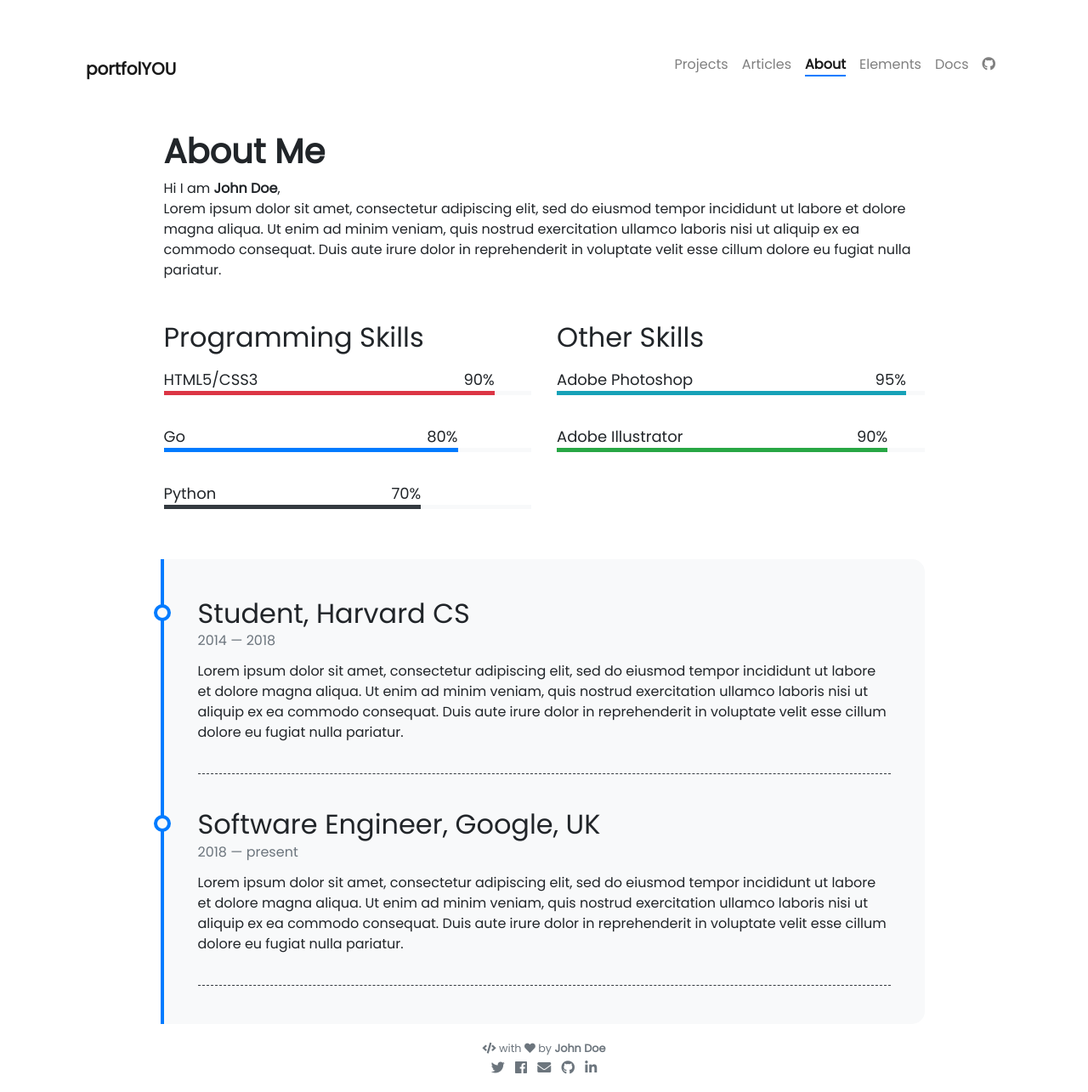
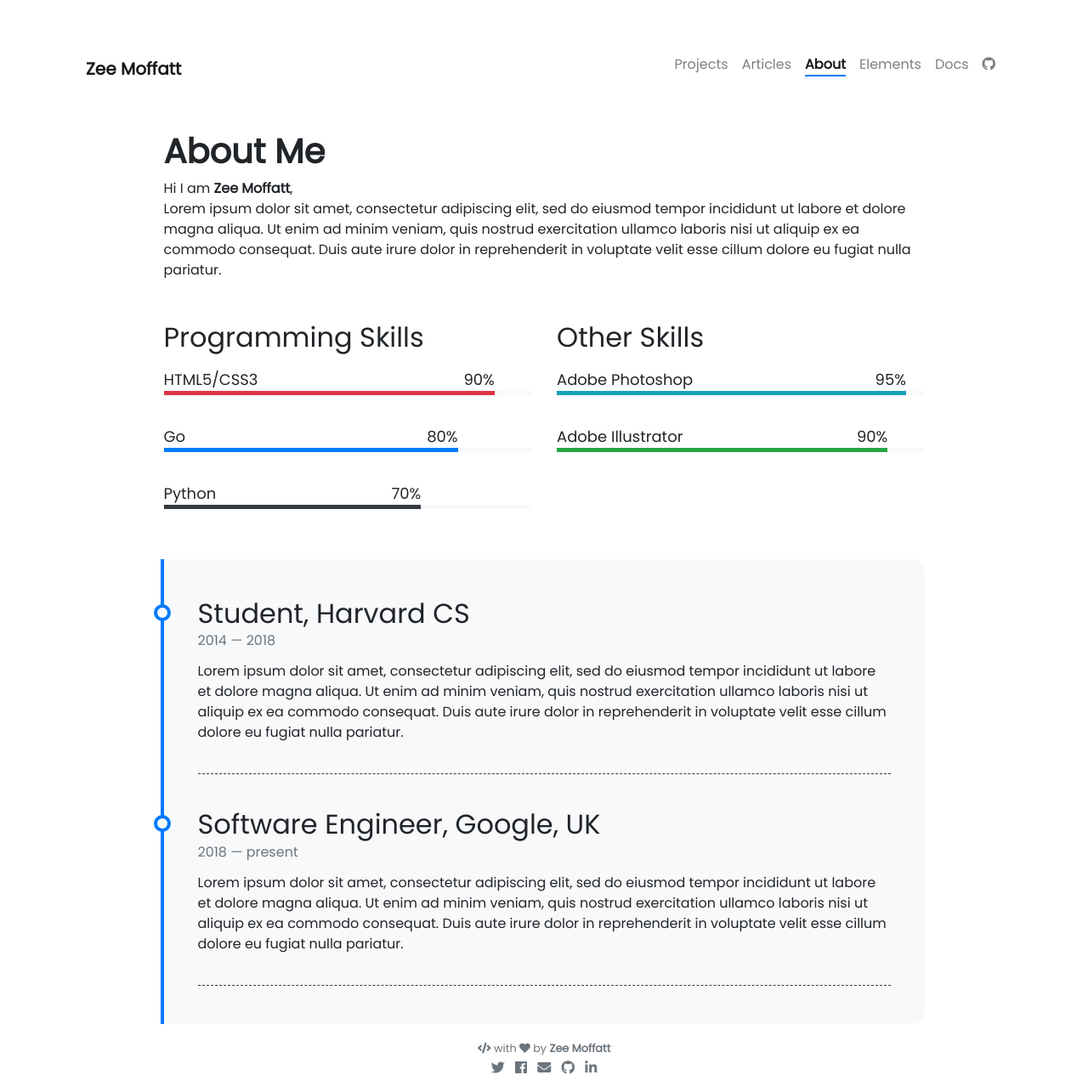
Before and after one commit to zmoffatt/zmoffatt.github.io, a Jekyll site: the page built from pages/about.md, in a window 1280 px wide. Shown: the whole page at 85% size. Built offline with Jekyll 4.4.1, drawn with Linux system fonts in a browser that asks for light colours; nearby versions of some CDN libraries; comment, search, counter and statistics services are not loaded.

Commit message:
Updated personal info

```diff
--- a/_config.yml
+++ b/_config.yml
@@ -1,5 +1,5 @@
 # Site settings
-title: portfolYOU
+title: Zee Moffatt
 description: >- # this means to ignore newlines until "baseurl:"
   Always code as if the guy who ends up maintaining your code
   will be a violent psychopath who knows where you live.
@@ -16,12 +16,12 @@ markdown: kramdown
 
 # Author Info
 author:
-  name     : John Doe
+  name     : Zee Moffatt
   image    : https://i2.cdn.turner.com/cnnnext/dam/assets/140926165711-john-sutter-profile-image-large-169.jpg
-  email    : username@xyz.com
+  email    : zdmoffatt@gmail.com
   github   : username
   twitter  : username
-  linkedin : username
+  linkedin : https://www.linkedin.com/in/zmoffatt/
   facebook : username
 
 
```
